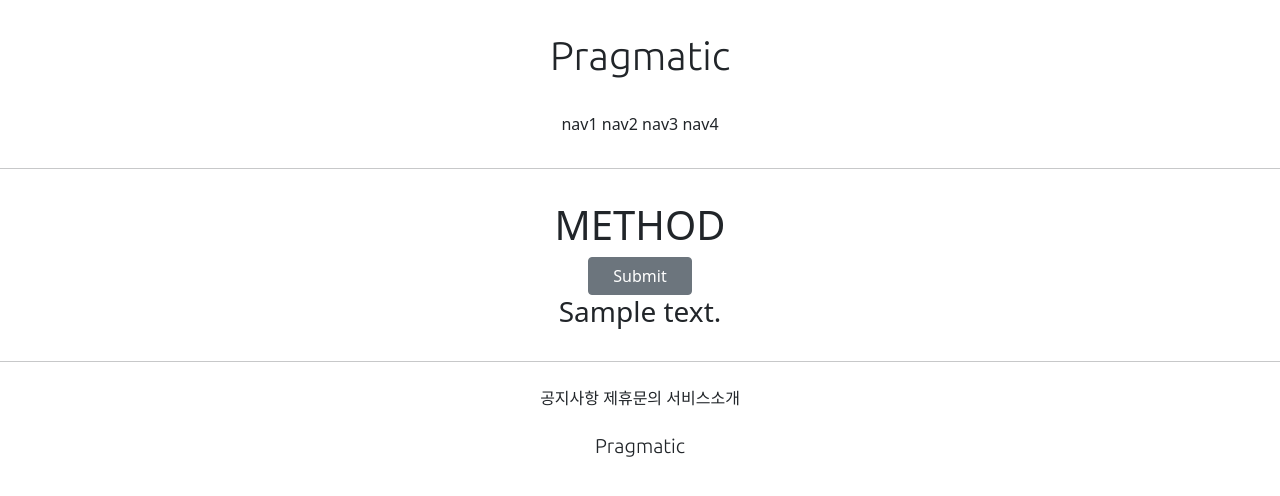
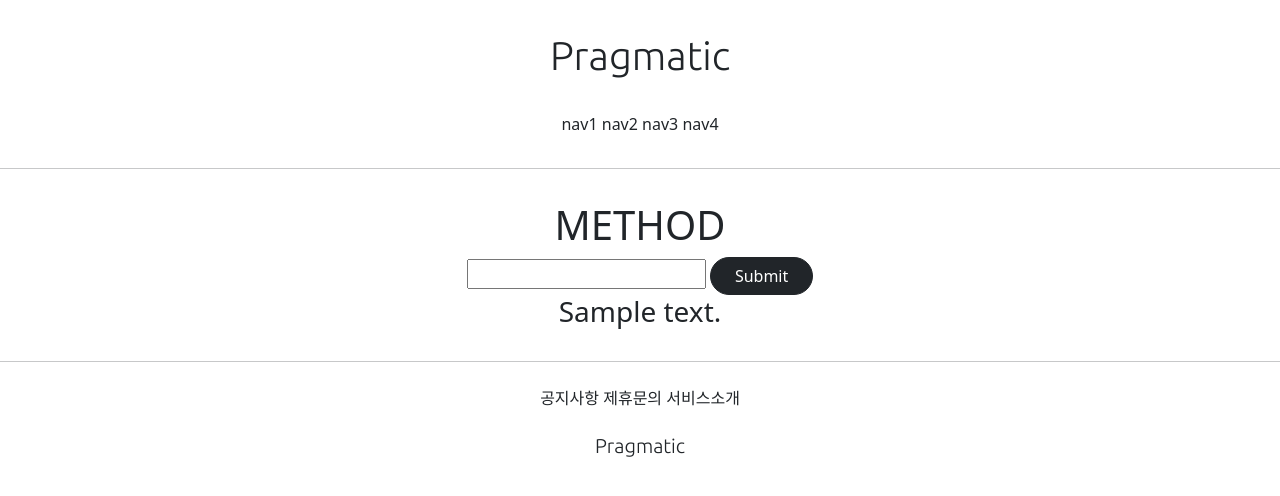
Before and after one commit to rmmmmmmmmm/WebApplicationClass, a Django app: template accountapp/templates/accoutapp/hello_world.html in a window 1280 px wide. Shown: the top 496 px of the page. Run offline with Django 3.2, Linux system fonts and the light colour scheme; the template is opened without the code that fills it: most values are stand-ins (such as "Sample title", 1, 10 or a date in 2020).

Commit message:
2021.07.12. WebApplicationClass Commit 1

```diff
--- a/accountapp/templates/accoutapp/hello_world.html
+++ b/accountapp/templates/accoutapp/hello_world.html
@@ -9,7 +9,8 @@
 
         <form action="/accounts/hello_world/" method="post">
             {% csrf_token %}
-            <input type="submit" class="btn btn-secondary rounded_pill px-4">
+            <input type="text" name="input_text">
+            <input type="submit" class="btn btn-dark rounded-pill px-4">
         </form>
 
         <h3>{{ text }}</h3>
```
Also changed, not shown: accountapp/views.py (+5 -2 lines).
